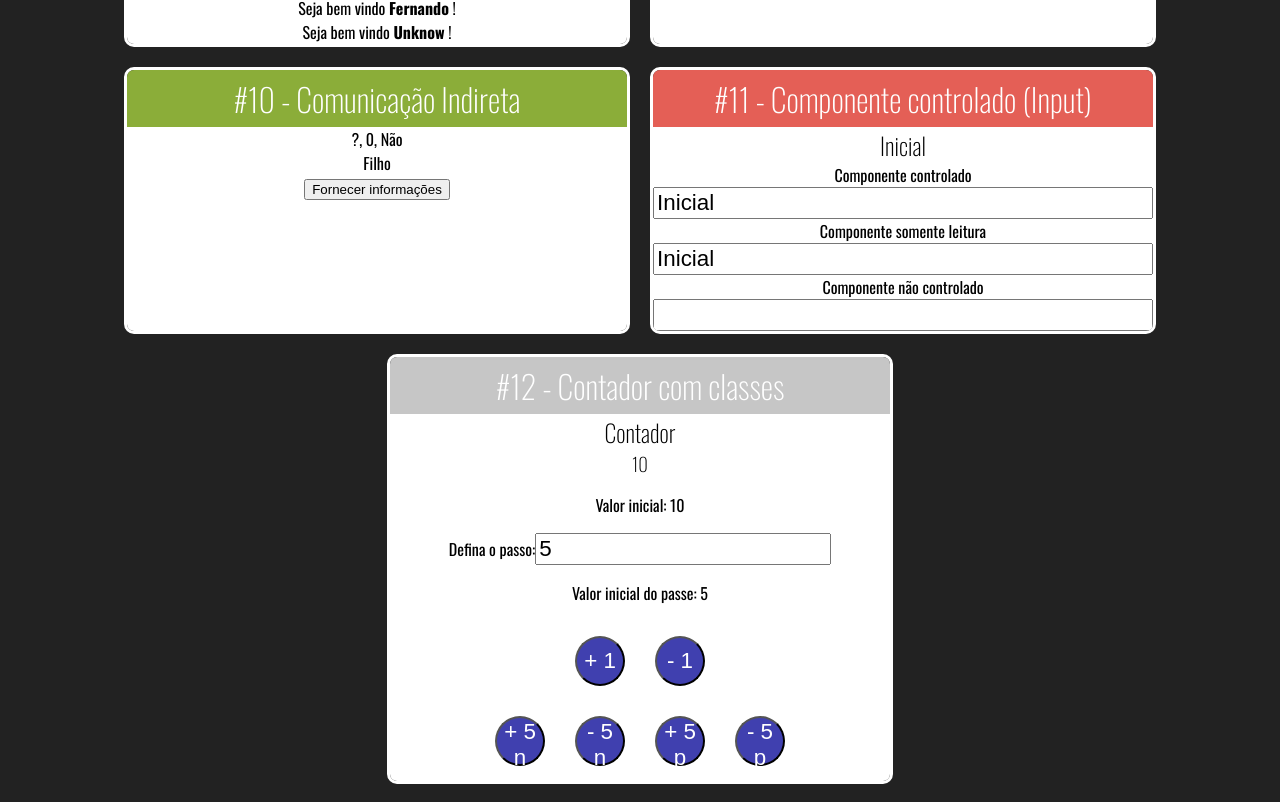
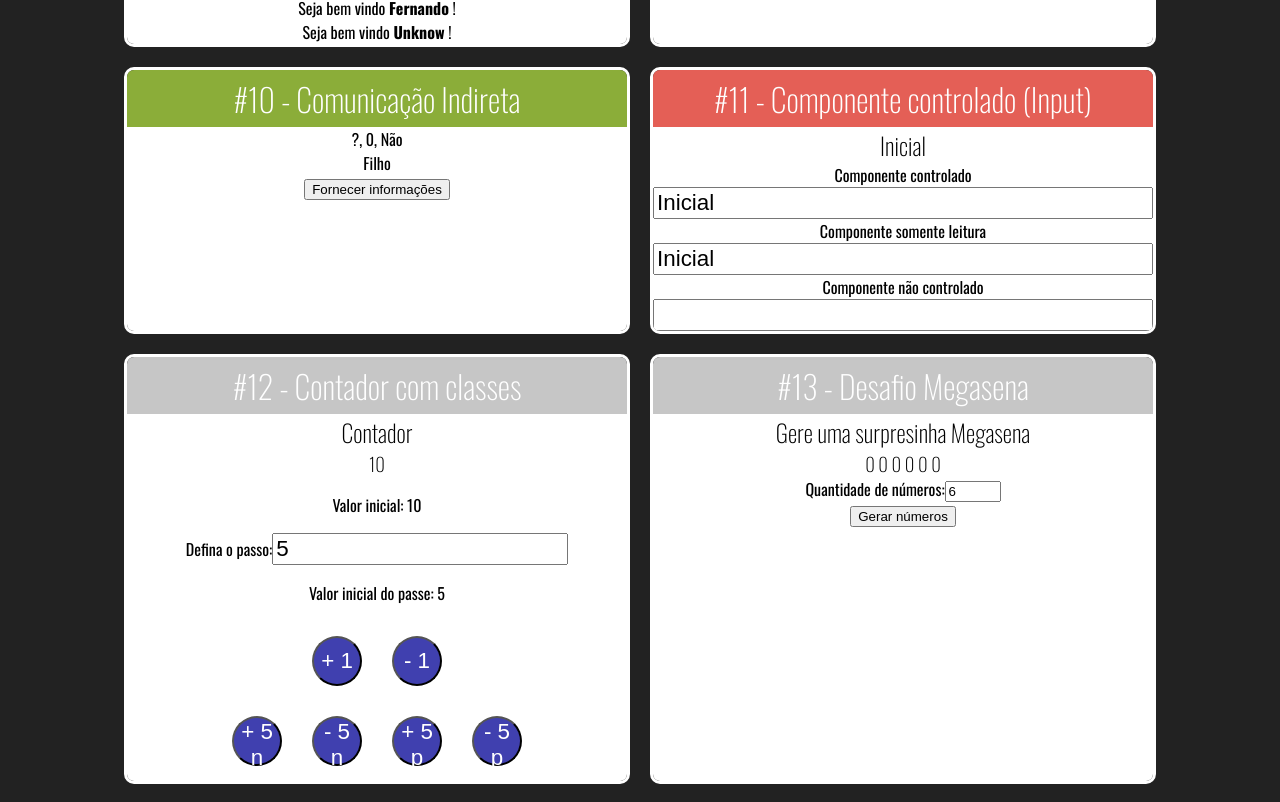
Before and after one commit to ItalloVasconcelos/React_Redux_Class, a React (Create React App) app: page / in a window 1280 px wide. Shown: the part 2429-3231 px from the top of the page. Built offline with nearby package versions, Linux system fonts and the light colour scheme.

Commit message:
Class 13 - Generate random numbers to "Megasena"

```diff
--- a/src/App.jsx
+++ b/src/App.jsx
@@ -18,6 +18,7 @@ import DirectDad from "./components/comunication/DirectDad";
 import IndirectDad from "./components/comunication/IndirectDad";
 import Input from "./components/form/Input";
 import Counter from "./components/counter/Counter";
+import Mega from "./components/loteryChallange/Mega";
 
 
 export default function App() {
@@ -72,6 +73,9 @@ export default function App() {
                 <Card titulo="#12 - Contador com classes" color="#C6C6C6">
                     <Counter inicialNumber={10}> </Counter>
                 </Card>
+                <Card titulo="#13 - Desafio Megasena" color="#C6C6C6">
+                    <Mega />
+                </Card>
             </div>
         </div>
     );
--- /dev/null
+++ b/src/components/loteryChallange/Mega.jsx
@@ -0,0 +1,41 @@
+import {useState} from "react";
+// eslint-disable-next-line import/no-anonymous-default-export
+export default (props) => {
+
+
+    function numbersNotContains(min, max, array) {
+        const random = Math.floor(Math.random() * (max + 1 - min )) + min;
+        return array.includes(random) ? numbersNotContains(min, max, array) : random;
+    }
+
+
+    function generateNumbers(qtd) {
+        return Array(qtd)
+            .fill(0)
+            .reduce((nums) => {
+                const newNumbers = numbersNotContains(1, 60, nums)
+                console.log([...nums, newNumbers])
+                return [...nums, newNumbers];
+            }, [])
+            .sort((n1, n2) => n1 - n2)
+    }
+
+    const [qtde, setQtde] = useState( props.qtde || 6)
+    const incialNumber = Array(qtde).fill(0)
+    const [numbers, setNumbers] = useState(incialNumber)
+    return (
+        <div>
+            <h2>Gere uma surpresinha Megasena</h2>
+            <div>
+           <h3>{numbers.join(' ')}</h3>
+                <div>
+                    <label>Quantidade de números:</label>
+                    <input type="number" value={qtde} min="6" max="15"
+                    onChange={e => setQtde(+e.target.value)}
+                    />
+                </div>
+                <button onClick={_ => setNumbers(generateNumbers(qtde))}>Gerar números</button>
+            </div>
+        </div>
+    )
+}
```
